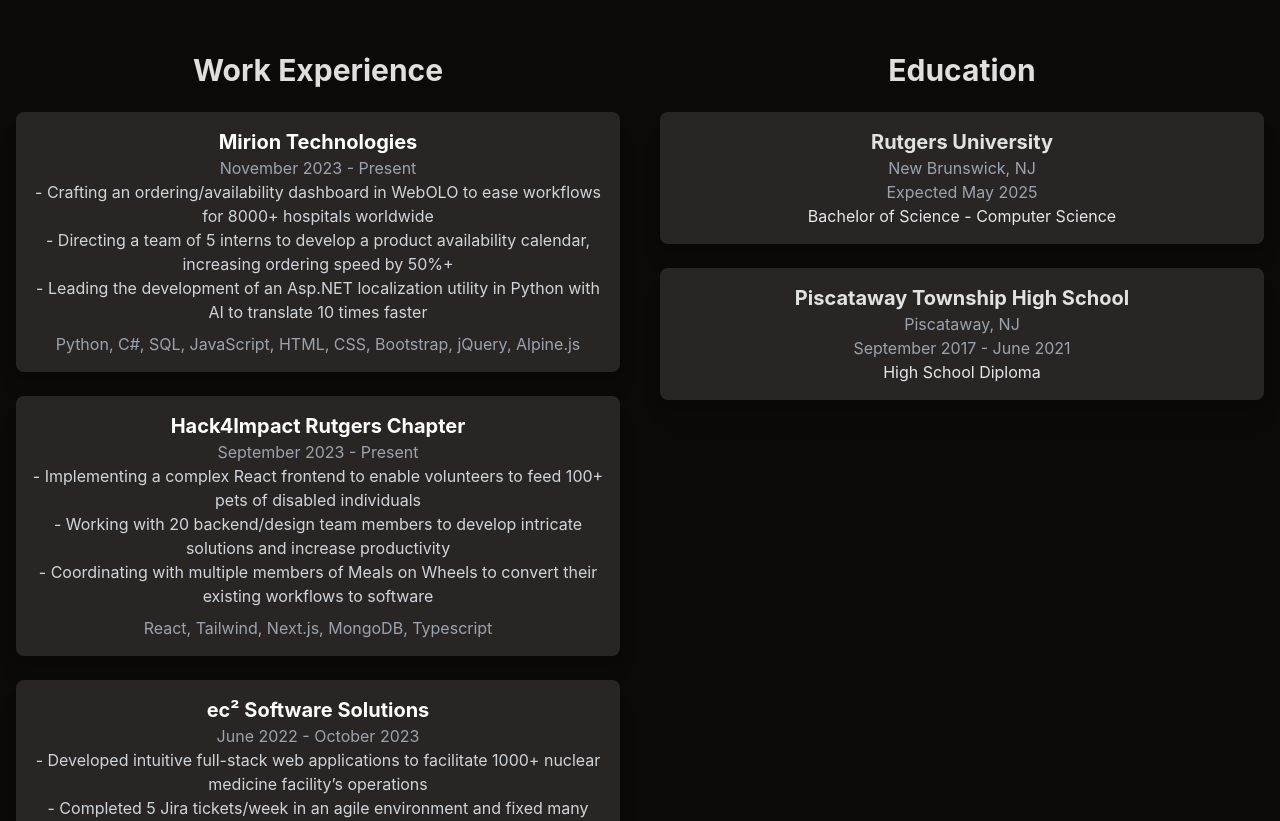
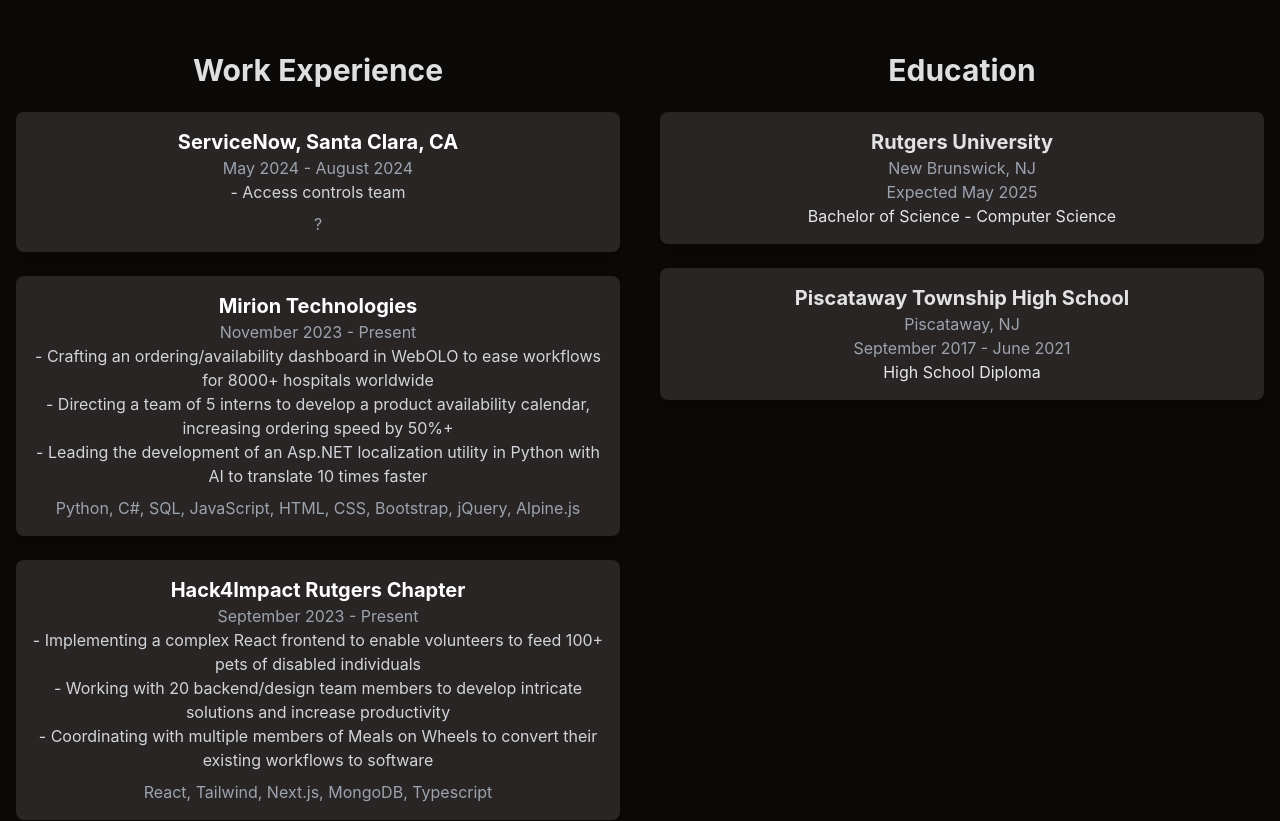
Before and after one commit to mv5903/website, a Svelte app in the folder website/: page / in a window 1280 px wide. Shown: the part 780-1601 px from the top of the page. Built offline with nearby package versions, Linux system fonts and the light colour scheme.

Commit message:
add internship

```diff
--- a/website/package.json
+++ b/website/package.json
@@ -25,6 +25,6 @@
   "dependencies": {
     "@sveltejs/adapter-auto": "^2.1.1",
     "is-mobile": "^4.0.0",
-    "marked": "^11.0.1"
+    "marked": "^11.2.0"
   }
 }
--- a/website/src/assets/blogs.js
+++ b/website/src/assets/blogs.js
@@ -1,4 +1,10 @@
 export const blogs = [
+    {
+        "title": "My Internship Application Process as a student at Rutgers",
+        "date": "March 18, 2024",
+        "description": "I applied to 300 companies and got 1 interview. Here's what I learned.",
+        "blog": "internships"
+    },
     {
         "title": "Simulataneously booting Windows 11 and MacOS Sonoma",
         "date": "December 30, 2023",
--- a/website/src/assets/workExperience.js
+++ b/website/src/assets/workExperience.js
@@ -1,4 +1,11 @@
 export const workExperience = [
+    {
+        subheading: 'ServiceNow, Santa Clara, CA',
+        date: 'May 2024 - August 2024',
+        content: '- Access controls team',
+        tech: '?',
+        website: 'https://www.servicenow.com/',
+    },
     {
         subheading: 'Mirion Technologies',
         date: 'November 2023 - Present',
```
Also changed, not shown: 1 other file (tests, documents, lock files or other folders).
